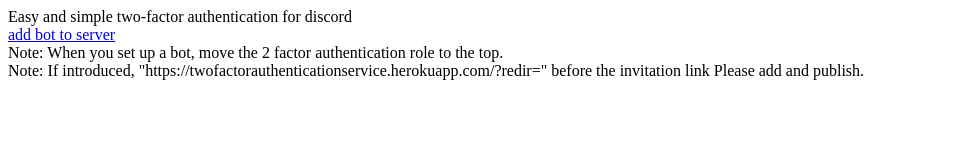
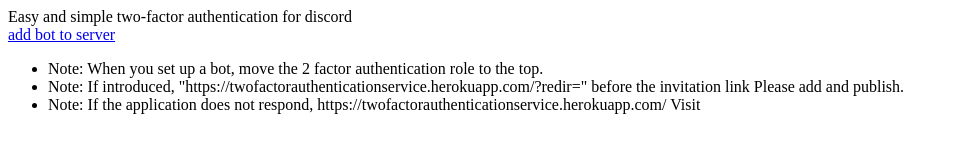
Before and after one commit to Koro-soft/2-factor-authentication, a website: page index.html in a window 1280 px wide. Shown: the whole page, without its empty margins (0-958 px from the left). Drawn offline with Linux system fonts and the light colour scheme.

Commit message:
make it is

```diff
--- a/index.html
+++ b/index.html
@@ -14,8 +14,13 @@
         <a
             href="https://discord.com/api/oauth2/authorize?client_id=947435878891008041&permissions=268437504&scope=bot%20applications.commands">add
             bot to server</a><br>
-        <span>Note: When you set up a bot, move the 2 factor authentication role to the top.</span><br>
-        <span>Note: If introduced, "https://twofactorauthenticationservice.herokuapp.com/?redir=" before the invitation link Please add and publish.</span>
+        <ul>
+            <li>Note: When you set up a bot, move the 2 factor authentication role to the top.</li>
+            <li>Note: If introduced, "https://twofactorauthenticationservice.herokuapp.com/?redir=" before the
+                invitation link Please add and publish.</li>
+            <li>Note: If the application does not respond, https://twofactorauthenticationservice.herokuapp.com/ Visit
+            </li>
+        </ul>
     </div>
     <div id="start" style="display: none;">Stat authentication
         <a
```
